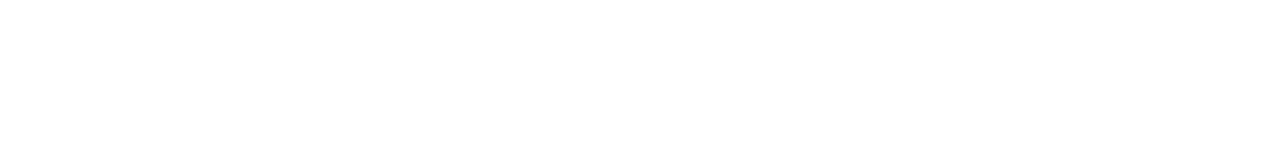
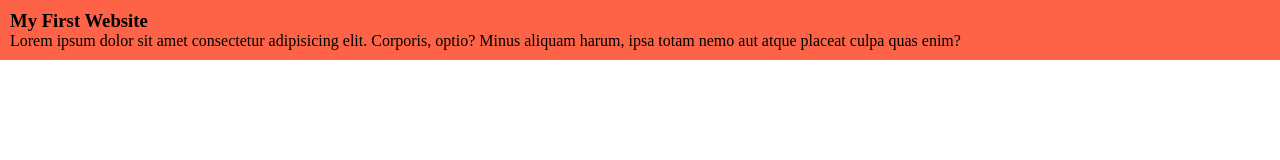
Before and after one commit to searchsakib/my-simple-website, a plain HTML site: page index.html in a window 1280 px wide. Drawn offline with Linux system fonts and the light colour scheme.

Commit message:
added css file & did some styling

```diff
--- a/index.html
+++ b/index.html
@@ -4,6 +4,16 @@
     <meta charset="UTF-8" />
     <meta name="viewport" content="width=device-width, initial-scale=1.0" />
     <title>My Simple Website</title>
+    <link rel="stylesheet" href="styles/blog.css" />
   </head>
-  <body></body>
+  <body>
+    <div>
+      <h3>My First Website</h3>
+      <p>
+        Lorem ipsum dolor sit amet consectetur adipisicing elit. Corporis,
+        optio? Minus aliquam harum, ipsa totam nemo aut atque placeat culpa quas
+        enim?
+      </p>
+    </div>
+  </body>
 </html>
--- /dev/null
+++ b/styles/blog.css
@@ -0,0 +1,10 @@
+* {
+  margin: 0;
+  padding: 0;
+  box-sizing: border-box;
+}
+
+div {
+  background-color: tomato;
+  padding: 10px;
+}
```
